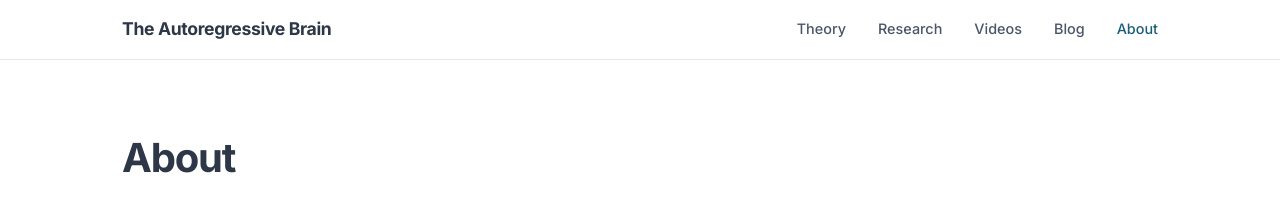
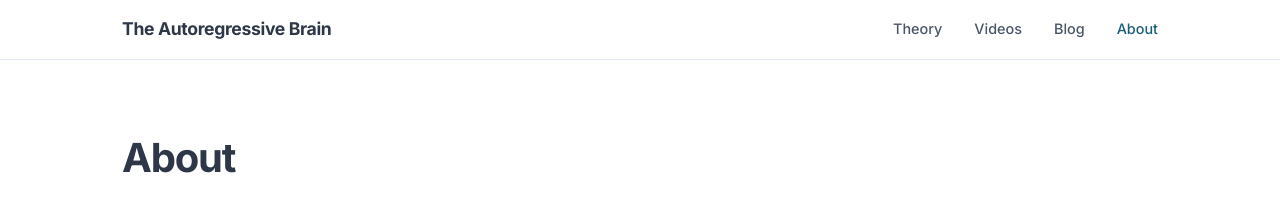
Before and after one commit to elanbarenholtz/elanbarenholtz.github.io, a Jekyll site: the page built from about.md, in a window 1280 px wide. Shown: the top 206 px of the page. Built offline with Jekyll 4.4.1, drawn with Linux system fonts in a browser that asks for light colours.

Commit message:
Update nav.html

```diff
--- a/_includes/nav.html
+++ b/_includes/nav.html
@@ -6,7 +6,6 @@
     </button>
     <div class="nav-links">
       <a href="{{ '/theory' | relative_url }}" {% if page.url == '/theory/' %}class="active"{% endif %}>Theory</a>
-      <a href="{{ '/research' | relative_url }}" {% if page.url == '/research/' %}class="active"{% endif %}>Research</a>
       <a href="{{ '/videos' | relative_url }}" {% if page.url == '/videos/' %}class="active"{% endif %}>Videos</a>
       <a href="{{ '/blog' | relative_url }}" {% if page.url contains '/blog' %}class="active"{% endif %}>Blog</a>
       <a href="{{ '/about' | relative_url }}" {% if page.url == '/about/' %}class="active"{% endif %}>About</a>
```
